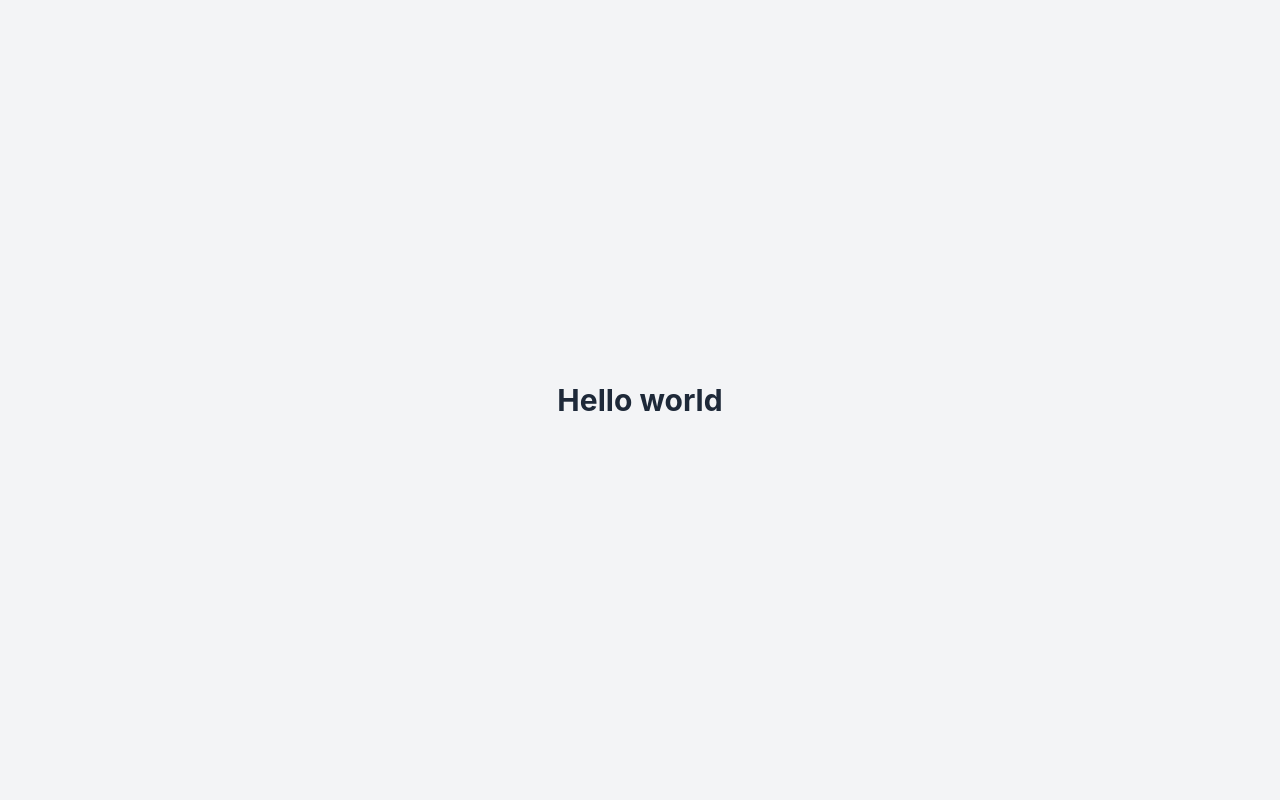
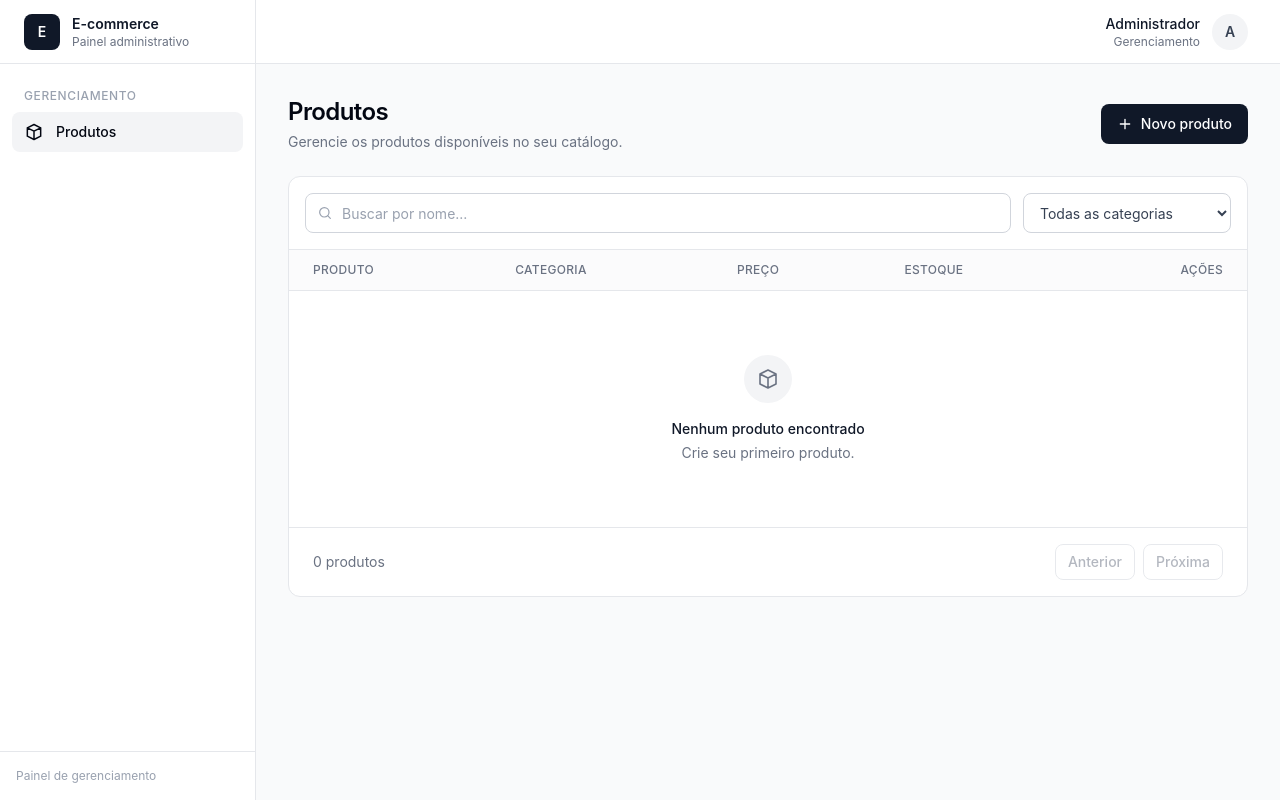
Before and after one commit to csbills/evolucional-teste-desenvolvimento, a React (Vite) app in the folder react/: page /produtos in a window 1280 px wide. Built offline with nearby package versions, Linux system fonts and the light colour scheme.

Commit message:
feat: adicionado layout do dashboard e rota de produtos

```diff
--- a/react/package.json
+++ b/react/package.json
@@ -14,6 +14,7 @@
     "@tailwindcss/vite": "^4.3.3",
     "react": "^19.2.8",
     "react-dom": "^19.2.8",
+    "react-router-dom": "^7.18.2",
     "tailwindcss": "^4.3.3"
   },
   "devDependencies": {
--- a/react/src/App.tsx
+++ /dev/null
@@ -1,11 +0,0 @@
-function App() {
-  return (
-    <div className="min-h-screen w-full bg-gray-100 flex flex-col items-center justify-center">
-      <h1 className="text-3xl font-bold text-center text-gray-800">
-        Hello world
-      </h1>
-    </div>
-  )
-}
-
-export default App
--- /dev/null
+++ b/react/src/components/layout/Header.tsx
@@ -0,0 +1,16 @@
+export function Header() {
+  return (
+    <header className="sticky top-0 z-20 flex h-16 items-center justify-end border-b border-gray-200 bg-white/95 px-4 backdrop-blur sm:px-6 lg:px-8">
+      <div className="flex items-center gap-3">
+        <div className="hidden text-right sm:block">
+          <p className="text-sm font-medium text-gray-900">Administrador</p>
+          <p className="text-xs text-gray-500">Gerenciamento</p>
+        </div>
+
+        <div className="flex size-9 items-center justify-center rounded-full bg-gray-100 text-sm font-semibold text-gray-700">
+          A
+        </div>
+      </div>
+    </header>
+  )
+}
--- /dev/null
+++ b/react/src/components/layout/Sidebar.tsx
@@ -0,0 +1,74 @@
+import { NavLink } from 'react-router-dom'
+
+const navigation = [
+  {
+    name: 'Produtos',
+    path: '/produtos',
+    icon: (
+      <svg
+        viewBox="0 0 24 24"
+        fill="none"
+        stroke="currentColor"
+        strokeWidth="1.8"
+        className="size-5"
+        aria-hidden="true"
+      >
+        <path
+          strokeLinecap="round"
+          strokeLinejoin="round"
+          d="M20 7 12 3 4 7m16 0-8 4m8-4v10l-8 4m0-10L4 7m8 4v10M4 7v10l8 4"
+        />
+      </svg>
+    ),
+  },
+]
+
+export function Sidebar() {
+  return (
+    <aside className="fixed inset-y-0 left-0 z-30 hidden w-64 border-r border-gray-200 bg-white lg:flex lg:flex-col">
+      <div className="flex h-16 items-center border-b border-gray-200 px-6">
+        <div className="flex items-center gap-3">
+          <div className="flex size-9 items-center justify-center rounded-lg bg-gray-900 text-sm font-semibold text-white">
+            E
+          </div>
+
+          <div>
+            <p className="text-sm font-semibold text-gray-900">E-commerce</p>
+            <p className="text-xs text-gray-500">Painel administrativo</p>
+          </div>
+        </div>
+      </div>
+
+      <nav className="flex-1 px-3 py-6">
+        <p className="mb-2 px-3 text-xs font-medium uppercase tracking-wider text-gray-400">
+          Gerenciamento
+        </p>
+
+        <ul className="space-y-1">
+          {navigation.map((item) => (
+            <li key={item.path}>
+              <NavLink
+                to={item.path}
+                className={({ isActive }) =>
+                  [
+                    'flex items-center gap-3 rounded-lg px-3 py-2.5 text-sm font-medium transition-colors',
+                    isActive
+                      ? 'bg-gray-100 text-gray-950'
+                      : 'text-gray-600 hover:bg-gray-50 hover:text-gray-950',
+                  ].join(' ')
+                }
+              >
+                {item.icon}
+                {item.name}
+              </NavLink>
+            </li>
+          ))}
+        </ul>
+      </nav>
+
+      <div className="border-t border-gray-200 p-4">
+        <p className="text-xs text-gray-400">Painel de gerenciamento</p>
+      </div>
+    </aside>
+  )
+}
--- /dev/null
+++ b/react/src/layouts/DashboardLayout.tsx
@@ -0,0 +1,22 @@
+import { Outlet } from 'react-router-dom'
+
+import { Header } from '../components/layout/Header'
+import { Sidebar } from '../components/layout/Sidebar'
+
+export function DashboardLayout() {
+  return (
+    <div className="min-h-screen bg-gray-50">
+      <Sidebar />
+
+      <div className="lg:pl-64">
+        <Header />
+
+        <main className="px-4 py-6 sm:px-6 lg:px-8 lg:py-8">
+          <div className="mx-auto w-full max-w-7xl">
+            <Outlet />
+          </div>
+        </main>
+      </div>
+    </div>
+  )
+}
--- a/react/src/main.tsx
+++ b/react/src/main.tsx
@@ -1,7 +1,8 @@
 import { StrictMode } from 'react'
 import { createRoot } from 'react-dom/client'
-import App from './App.tsx'
 import './globals.css'
+import { RouterProvider } from 'react-router-dom'
+import { router } from './routes/router.tsx'
 
 const rootElement = document.getElementById('root')
 
@@ -11,6 +12,6 @@ if (!rootElement) {
 
 createRoot(rootElement).render(
   <StrictMode>
-    <App />
+    <RouterProvider router={router} />
   </StrictMode>,
 )
--- /dev/null
+++ b/react/src/pages/products/ProductsPage.tsx
@@ -0,0 +1,152 @@
+export function ProductsPage() {
+  return (
+    <div className="space-y-6">
+      <section className="flex flex-col justify-between gap-4 sm:flex-row sm:items-center">
+        <div>
+          <h1 className="text-2xl font-semibold tracking-tight text-gray-950">
+            Produtos
+          </h1>
+
+          <p className="mt-1 text-sm text-gray-500">
+            Gerencie os produtos disponíveis no seu catálogo.
+          </p>
+        </div>
+
+        <button
+          type="button"
+          className="inline-flex h-10 items-center justify-center gap-2 rounded-lg bg-gray-900 px-4 text-sm font-medium text-white transition-colors hover:bg-gray-800 focus:outline-none focus:ring-2 focus:ring-gray-900 focus:ring-offset-2"
+        >
+          <svg
+            viewBox="0 0 24 24"
+            fill="none"
+            stroke="currentColor"
+            strokeWidth="2"
+            className="size-4"
+            aria-hidden="true"
+          >
+            <path
+              strokeLinecap="round"
+              strokeLinejoin="round"
+              d="M12 5v14M5 12h14"
+            />
+          </svg>
+          Novo produto
+        </button>
+      </section>
+
+      <section className="rounded-xl border border-gray-200 bg-white">
+        <div className="flex flex-col gap-3 border-b border-gray-200 p-4 sm:flex-row">
+          <div className="relative flex-1">
+            <svg
+              viewBox="0 0 24 24"
+              fill="none"
+              stroke="currentColor"
+              strokeWidth="1.8"
+              className="absolute left-3 top-1/2 size-4 -translate-y-1/2 text-gray-400"
+              aria-hidden="true"
+            >
+              <circle cx="11" cy="11" r="7" />
+              <path strokeLinecap="round" d="m20 20-4-4" />
+            </svg>
+
+            <input
+              type="search"
+              placeholder="Buscar por nome..."
+              className="h-10 w-full rounded-lg border border-gray-300 bg-white pl-9 pr-3 text-sm text-gray-900 outline-none transition placeholder:text-gray-400 focus:border-gray-400 focus:ring-2 focus:ring-gray-100"
+            />
+          </div>
+
+          <select
+            defaultValue=""
+            className="h-10 rounded-lg border border-gray-300 bg-white px-3 text-sm text-gray-700 outline-none transition focus:border-gray-400 focus:ring-2 focus:ring-gray-100 sm:w-52"
+          >
+            <option value="">Todas as categorias</option>
+          </select>
+        </div>
+
+        <div className="overflow-x-auto">
+          <table className="w-full min-w-180 text-left">
+            <thead>
+              <tr className="border-b border-gray-200 bg-gray-50/70">
+                <th className="px-6 py-3 text-xs font-medium uppercase tracking-wide text-gray-500">
+                  Produto
+                </th>
+
+                <th className="px-6 py-3 text-xs font-medium uppercase tracking-wide text-gray-500">
+                  Categoria
+                </th>
+
+                <th className="px-6 py-3 text-xs font-medium uppercase tracking-wide text-gray-500">
+                  Preço
+                </th>
+
+                <th className="px-6 py-3 text-xs font-medium uppercase tracking-wide text-gray-500">
+                  Estoque
+                </th>
+
+                <th className="px-6 py-3 text-right text-xs font-medium uppercase tracking-wide text-gray-500">
+                  Ações
+                </th>
+              </tr>
+            </thead>
+
+            <tbody>
+              <tr>
+                <td colSpan={5} className="px-6 py-16 text-center">
+                  <div className="mx-auto flex max-w-sm flex-col items-center">
+                    <div className="flex size-12 items-center justify-center rounded-full bg-gray-100 text-gray-500">
+                      <svg
+                        viewBox="0 0 24 24"
+                        fill="none"
+                        stroke="currentColor"
+                        strokeWidth="1.6"
+                        className="size-6"
+                        aria-hidden="true"
+                      >
+                        <path
+                          strokeLinecap="round"
+                          strokeLinejoin="round"
+                          d="M20 7 12 3 4 7m16 0-8 4m8-4v10l-8 4m0-10L4 7m8 4v10M4 7v10l8 4"
+                        />
+                      </svg>
+                    </div>
+
+                    <h2 className="mt-4 text-sm font-medium text-gray-900">
+                      Nenhum produto encontrado
+                    </h2>
+
+                    <p className="mt-1 text-sm text-gray-500">
+                      Crie seu primeiro produto.
+                    </p>
+                  </div>
+                </td>
+              </tr>
+            </tbody>
+          </table>
+        </div>
+
+        <footer className="flex flex-col justify-between gap-3 border-t border-gray-200 px-6 py-4 sm:flex-row sm:items-center">
+          <p className="text-sm text-gray-500">0 produtos</p>
+
+          <div className="flex items-center gap-2">
+            <button
+              type="button"
+              disabled
+              className="inline-flex h-9 items-center rounded-lg border border-gray-300 px-3 text-sm font-medium text-gray-500 disabled:cursor-not-allowed disabled:opacity-50"
+            >
+              Anterior
+            </button>
+
+            <button
+              type="button"
+              disabled
+              className="inline-flex h-9 items-center rounded-lg border border-gray-300 px-3 text-sm font-medium text-gray-500 disabled:cursor-not-allowed disabled:opacity-50"
+            >
+              Próxima
+            </button>
+          </div>
+        </footer>
+      </section>
+    </div>
+  )
+}
--- /dev/null
+++ b/react/src/routes/router.tsx
@@ -0,0 +1,21 @@
+import { createBrowserRouter, Navigate } from 'react-router-dom'
+
+import { DashboardLayout } from '../layouts/DashboardLayout'
+import { ProductsPage } from '../pages/products/ProductsPage'
+
+export const router = createBrowserRouter([
+  {
+    path: '/',
+    element: <DashboardLayout />,
+    children: [
+      {
+        index: true,
+        element: <Navigate to="/produtos" replace />,
+      },
+      {
+        path: 'produtos',
+        element: <ProductsPage />,
+      },
+    ],
+  },
+])
```
Also changed, not shown: 1 other file (tests, documents, lock files or other folders).
